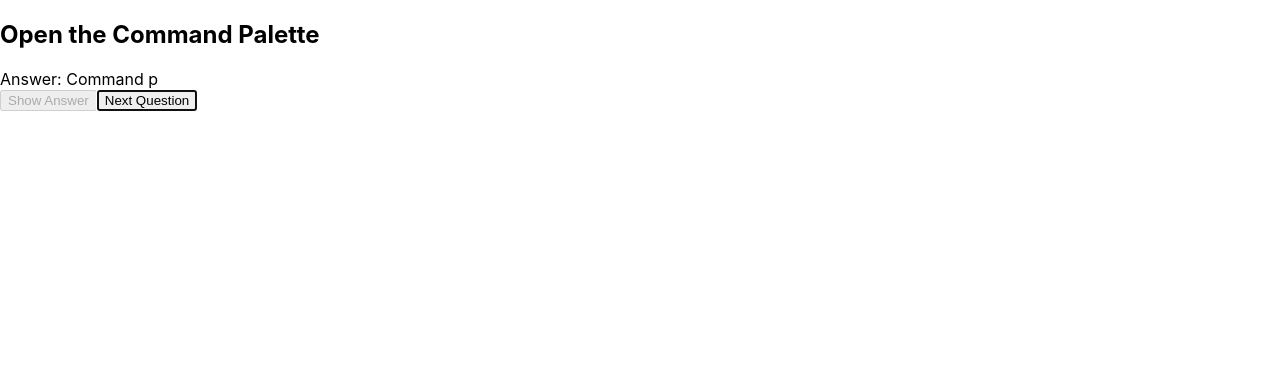
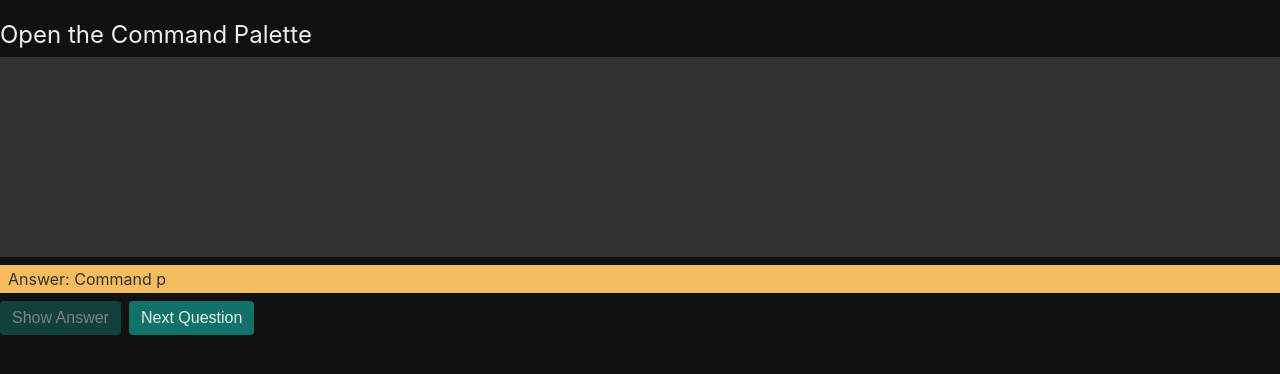
Before and after one commit to inkblotty/vscode-shortcuts, a React (Create React App) app: page / in a window 1280 px wide. Both pictures are taken after a click on the button "Show Answer". Shown: the top 374 px of the page. Built offline with nearby package versions, Linux system fonts and the light colour scheme.

Commit message:
a design?

```diff
--- a/src/Quiz/Question/Question.tsx
+++ b/src/Quiz/Question/Question.tsx
@@ -50,12 +50,12 @@ const Question = ({ answerKeys, goToNextQuestion, title }: QuestionProps) => {
     <div>
       <h2>{title}</h2>
 
-      <code>
-        {recentKeys.map(key => <div>{mapKey(key)}</div>)}
-      </code>
+      <div className='code-wrapper'>
+        {recentKeys.map(key => <code>{mapKey(key)}</code>)}
+      </div>
 
       {isAnswerVisible || isCorrect
-        ? <div>Answer: {mappedAnswerKeys.join(' ')}</div>
+        ? <div className='answer-wrapper'>Answer: {mappedAnswerKeys.join(' ')}</div>
         : null
       }
 
--- a/src/index.css
+++ b/src/index.css
@@ -1,13 +1,62 @@
 body {
+  background-color: #111;
+  color: #eee;
+  font-family: -apple-system, BlinkMacSystemFont, 'Segoe UI', 'Roboto', 'Oxygen',
+  'Ubuntu', 'Cantarell', 'Fira Sans', 'Droid Sans', 'Helvetica Neue',
+  sans-serif;
   margin: 0;
-  font-family: -apple-system, BlinkMacSystemFont, 'Segoe UI', 'Roboto', 'Oxygen',
-    'Ubuntu', 'Cantarell', 'Fira Sans', 'Droid Sans', 'Helvetica Neue',
-    sans-serif;
   -webkit-font-smoothing: antialiased;
   -moz-osx-font-smoothing: grayscale;
 }
 
+.answer-wrapper {
+  background-color: #F6BD60;
+  color: #33312E;
+  margin-bottom: 8px;
+  padding: 4px 8px;
+}
+
+button {
+  background-color: #10726a;
+  border: none;
+  border-radius: 4px;
+  box-shadow: none;
+  color: #eee;
+  cursor: pointer;
+  font-size: 16px;
+  margin-right: 8px;
+  opacity: 0.5;
+  padding: 8px 12px;
+}
+button:last-of-type {
+  margin-right: 0;
+}
+button:focus {
+  opacity: 1;
+  outline: none;
+}
+button:disabled {
+  cursor: not-allowed;
+}
+
 code {
+  color: #F6BD60;
   font-family: source-code-pro, Menlo, Monaco, Consolas, 'Courier New',
     monospace;
+  padding: 4px 8px;
+  width: 100%;
 }
+.code-wrapper {
+  background-color: #33312E;
+  display: flex;
+  flex-direction: column;
+  flex-wrap: wrap;
+  justify-content: flex-start;
+  margin-bottom: 8px;
+  min-height: 200px;
+}
+
+h2 {
+  font-weight: 400;
+  margin-bottom: 8px;
+}
```
